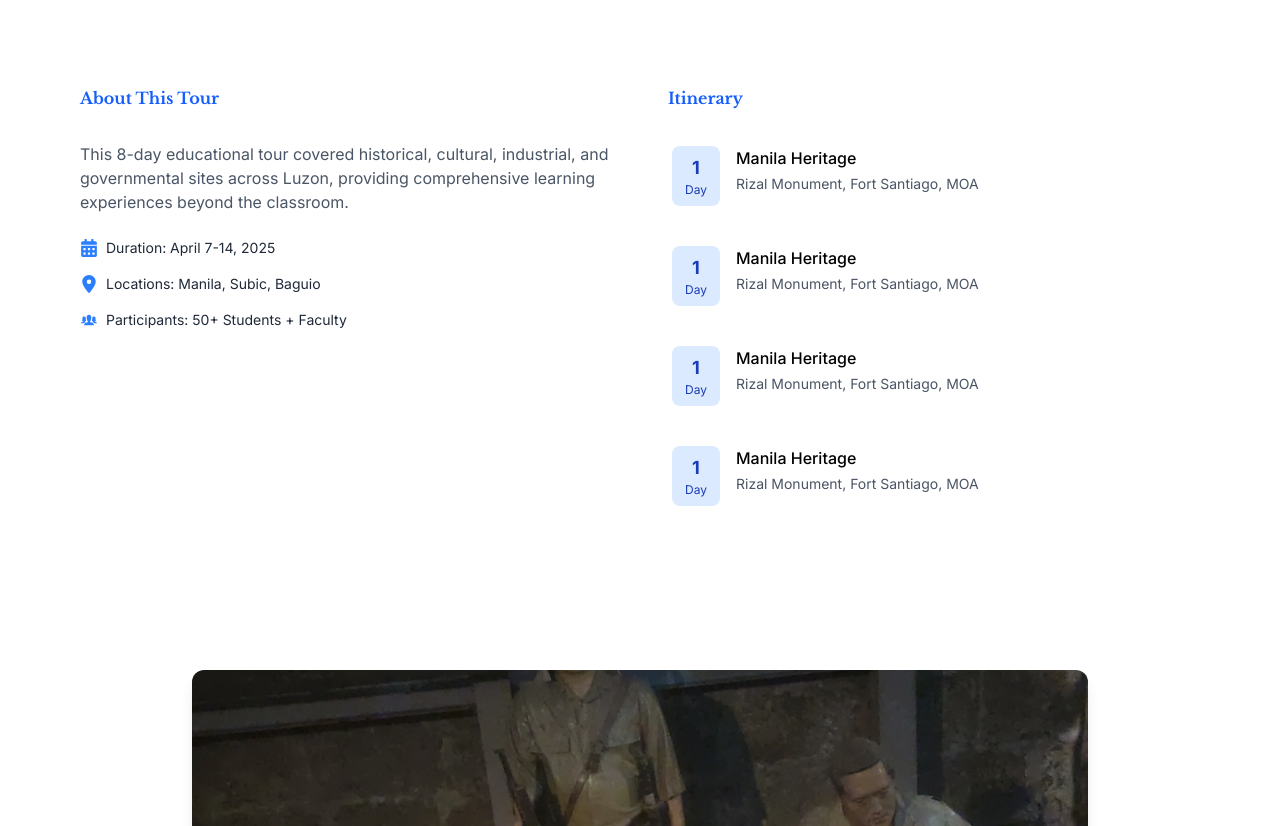
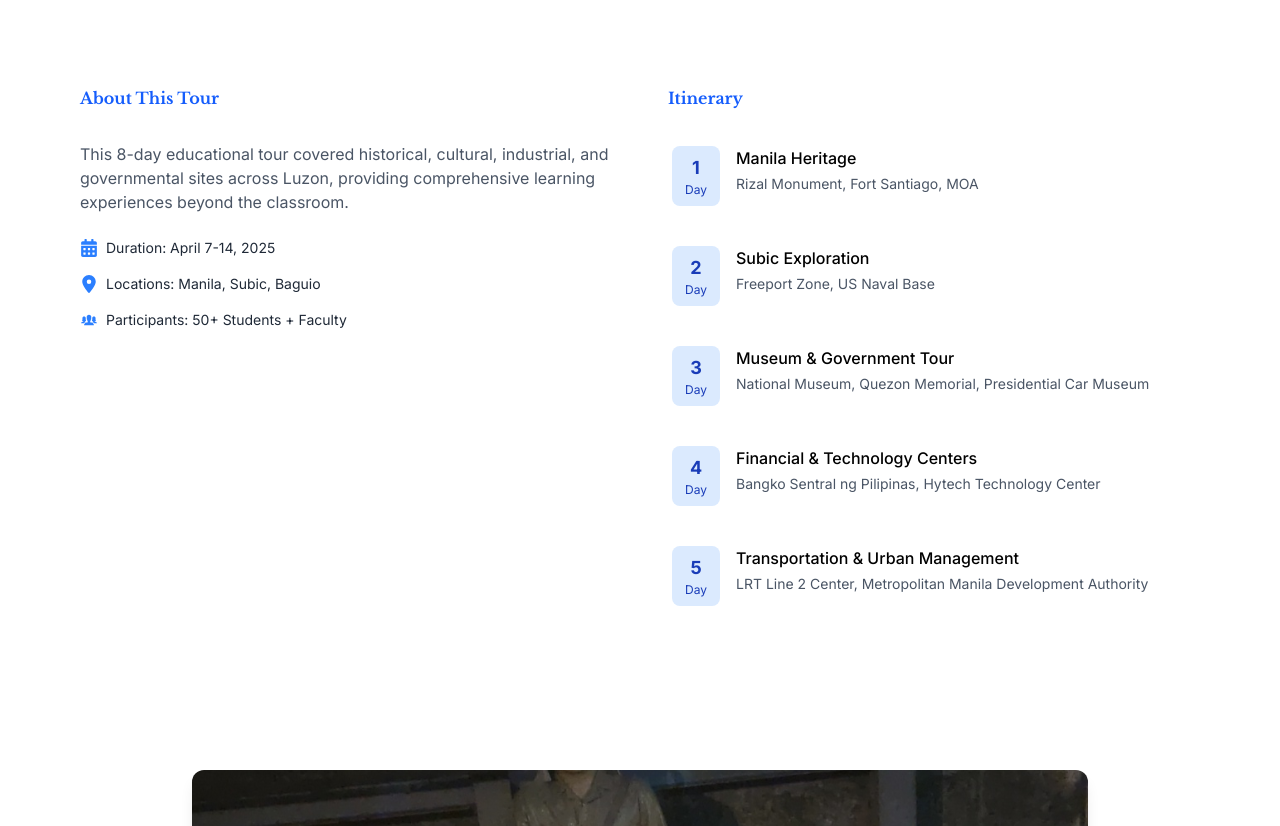
Before and after one commit to Annur12/blogapp, a Next.js app: page / in a window 1280 px wide. Shown: the part 620-1446 px from the top of the page. Built offline with nearby package versions, Linux system fonts and the light colour scheme.

Commit message:
make some changes

```diff
--- a/components/AboutTour.tsx
+++ b/components/AboutTour.tsx
@@ -1,3 +1,4 @@
+import { itineraries } from "@/data";
 import { FaCalendarAlt } from "react-icons/fa";
 import { FaLocationDot } from "react-icons/fa6";
 import { IoIosPeople } from "react-icons/io";
@@ -6,9 +7,7 @@ const AboutTour = () => {
   return (
     <section id="about" className="pt-30 pb-20">
       <div className="max-w-6xl mx-auto">
-        {/* Grid container for 2 columns */}
         <div className="grid grid-cols-1 lg:grid-cols-2 gap-6">
-          {/* Left column (About This Tour) - Takes 1/3 width on LG screens */}
           <div className="col-span-1">
             <h3 className="font-serif font-bold text-blue-600 text-md p-4">
               About This Tour
@@ -41,71 +40,30 @@ const AboutTour = () => {
             </div>
           </div>
 
-          {/* Right column (Itinerary) - Takes 2/3 width on LG screens */}
           <div className="col-span-1">
             <h3 className="font-serif font-bold text-blue-600 text-md p-4">
               Itinerary
             </h3>
             <div className="">
-              <div className="p-5 hover:bg-gray-50 transition-colors cursor-pointer flex items-start">
+              {itineraries.map((item) => (
+                <div
+                  key={item.day}
+                  className="p-5 hover:bg-gray-50 transition-colors cursor-pointer flex items-start"
+                >
                   <div className="bg-blue-100 text-blue-800 rounded-lg p-2 mr-4 text-center min-w-12">
-                  <div className="font-bold text-lg">1</div>
+                    <div className="font-bold text-lg">{item.day}</div>
                     <div className="text-xs">Day</div>
                   </div>
                   <div>
                     <h4 className="font-medium text-primary-800">
-                    Manila Heritage
+                      {item.title}
                     </h4>
                     <p className="text-sm text-gray-600 mt-1">
-                    Rizal Monument, Fort Santiago, MOA
+                      {item.locations}
                     </p>
                   </div>
                 </div>
-
-              <div className="p-5 hover:bg-gray-50 transition-colors cursor-pointer flex items-start">
-                <div className="bg-blue-100 text-blue-800 rounded-lg p-2 mr-4 text-center min-w-12">
-                  <div className="font-bold text-lg">1</div>
-                  <div className="text-xs">Day</div>
-                </div>
-                <div>
-                  <h4 className="font-medium text-primary-800">
-                    Manila Heritage
-                  </h4>
-                  <p className="text-sm text-gray-600 mt-1">
-                    Rizal Monument, Fort Santiago, MOA
-                  </p>
-                </div>
-              </div>
-
-              <div className="p-5 hover:bg-gray-50 transition-colors cursor-pointer flex items-start">
-                <div className="bg-blue-100 text-blue-800 rounded-lg p-2 mr-4 text-center min-w-12">
-                  <div className="font-bold text-lg">1</div>
-                  <div className="text-xs">Day</div>
-                </div>
-                <div>
-                  <h4 className="font-medium text-primary-800">
-                    Manila Heritage
-                  </h4>
-                  <p className="text-sm text-gray-600 mt-1">
-                    Rizal Monument, Fort Santiago, MOA
-                  </p>
-                </div>
-              </div>
-
-              <div className="p-5 hover:bg-gray-50 transition-colors cursor-pointer flex items-start">
-                <div className="bg-blue-100 text-blue-800 rounded-lg p-2 mr-4 text-center min-w-12">
-                  <div className="font-bold text-lg">1</div>
-                  <div className="text-xs">Day</div>
-                </div>
-                <div>
-                  <h4 className="font-medium text-primary-800">
-                    Manila Heritage
-                  </h4>
-                  <p className="text-sm text-gray-600 mt-1">
-                    Rizal Monument, Fort Santiago, MOA
-                  </p>
-                </div>
-              </div>
+              ))}
             </div>
           </div>
         </div>
--- a/data/index.ts
+++ b/data/index.ts
@@ -14,6 +14,34 @@ export const navLinks = [
   {
     name: "About",
     path: "/#about",
+  },
+];
+
+export const itineraries = [
+  {
+    day: "1",
+    title: "Manila Heritage",
+    locations: "Rizal Monument, Fort Santiago, MOA",
+  },
+  {
+    day: "2",
+    title: "Subic Exploration",
+    locations: "Freeport Zone, US Naval Base",
+  },
+  {
+    day: "3",
+    title: "Museum & Government Tour",
+    locations: "National Museum, Quezon Memorial, Presidential Car Museum",
+  },
+  {
+    day: "4",
+    title: "Financial & Technology Centers",
+    locations: "Bangko Sentral ng Pilipinas, Hytech Technology Center",
+  },
+  {
+    day: "5",
+    title: "Transportation & Urban Management",
+    locations: "LRT Line 2 Center, Metropolitan Manila Development Authority",
   },
 ];
 
```
Lines whose indentation alone changed are shown as unchanged.
